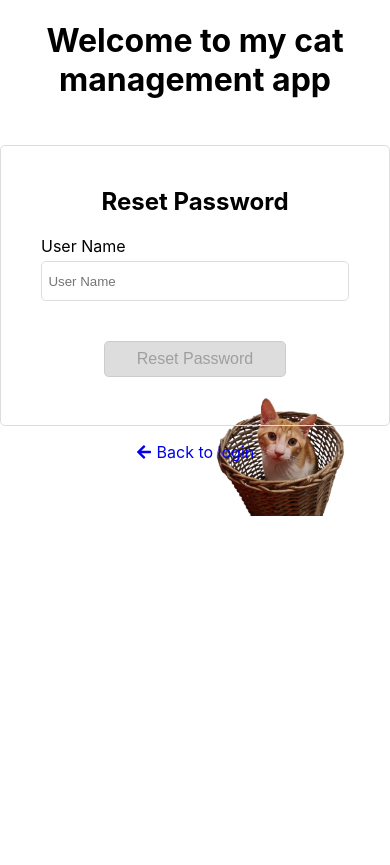
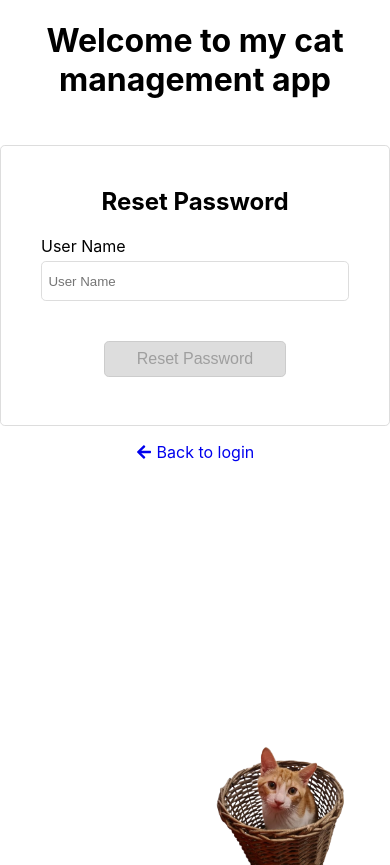
Before and after one commit to lioritm/example-app, a React (Create React App) app: page /reset-password in a window 390 px wide. Built offline with nearby package versions, Linux system fonts and the light colour scheme; no server answers.

Commit message:
moved bg position for mobile login

```diff
--- a/src/pages/Auth/css/Auth.css
+++ b/src/pages/Auth/css/Auth.css
@@ -61,3 +61,9 @@
   text-align: center;
   margin-top: 1rem;
 }
+
+@media screen and (max-width: 950px) {
+  .login-page {
+    background-position: right bottom;
+  }
+}
--- a/src/pagesComponents/CatList/CatList.tsx
+++ b/src/pagesComponents/CatList/CatList.tsx
@@ -187,14 +187,14 @@ const CatList = ({ cats, setCats }: catList) => {
                 <span className="actions">
                   <Link className="table-cell" to={`/cats/${cat.id}?edit`}>
                     <FaRegEdit />
-                    <span className="for-mobile">Edit: </span>
+                    <span className="for-mobile">Edit </span>
                   </Link>
                   <button
                     className="table-cell"
                     onClick={() => handleDelete(cat.id!)}
                   >
                     <FaTrash />
-                    <span className="for-mobile">Delete: </span>
+                    <span className="for-mobile">Delete </span>
                   </button>
                 </span>
               </div>
```
